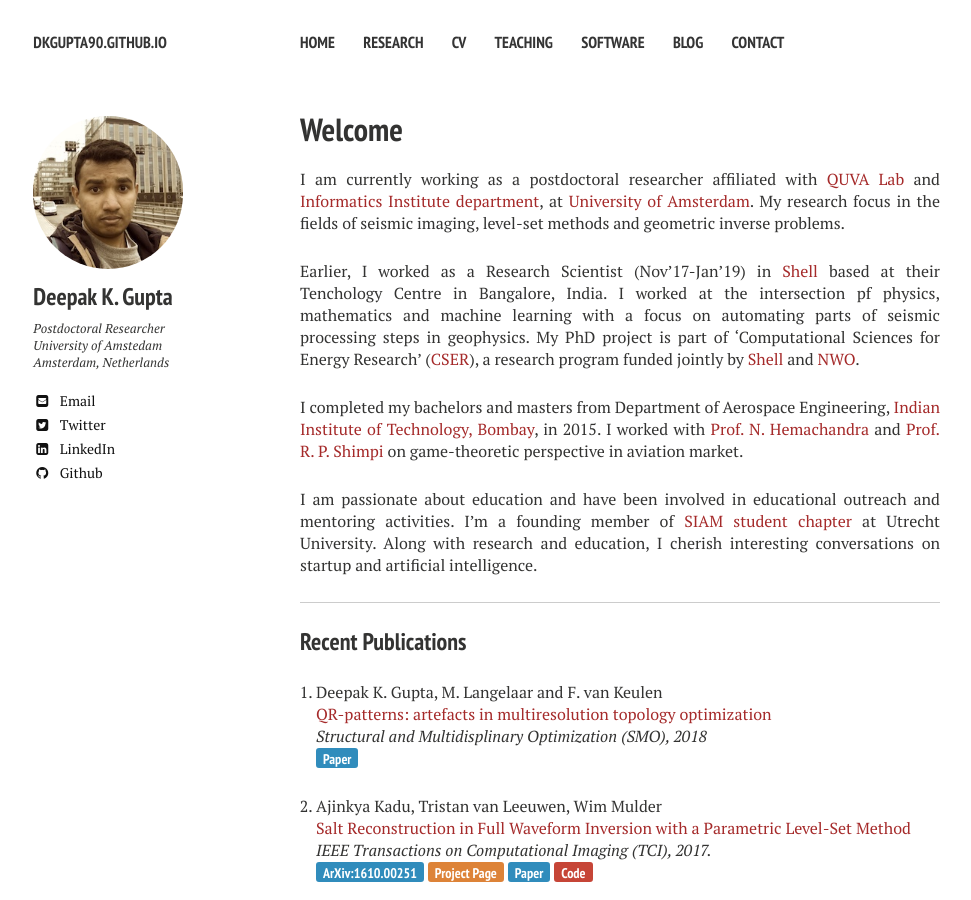
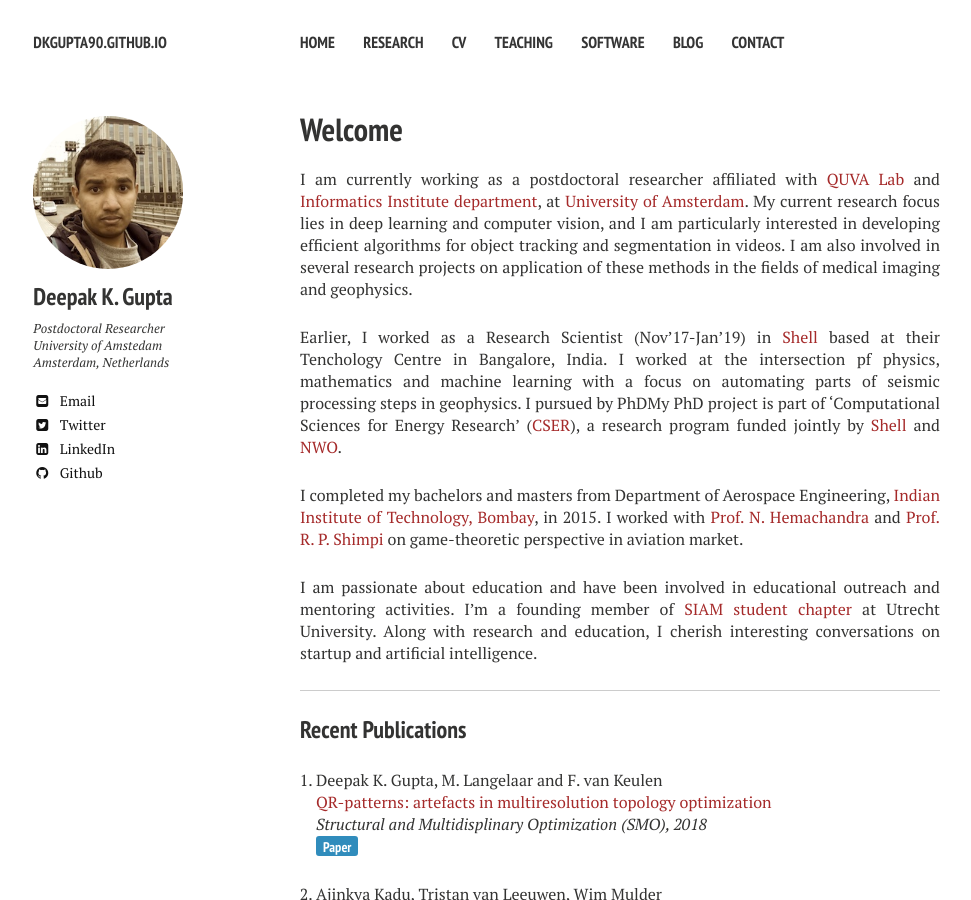
Before and after one commit to dkgupta90/dkgupta90.github.io, a Jekyll site: the page built from index.md, in a window 1280 px wide and 900 px high. Shown: the whole window, without its empty margins (20-991 px from the left). Built offline with Jekyll 4.4.1, drawn with Linux system fonts in a browser that asks for light colours; nearby versions of some CDN libraries.

Commit message:
updated index2

```diff
--- a/index.md
+++ b/index.md
@@ -5,9 +5,9 @@
 modified: 2014-08-08T20:53:07.573882-04:00
 comments: false
 ---
-I am currently working as a postdoctoral researcher affiliated with [QUVA Lab](https://ivi.fnwi.uva.nl/quva/) and [Informatics Institute department](https://ivi.uva.nl/?1561732614898), at [University of Amsterdam](https://www.uva.nl/en). My research focus  in the fields of seismic imaging, level-set methods and geometric inverse problems.
+I am currently working as a postdoctoral researcher affiliated with [QUVA Lab](https://ivi.fnwi.uva.nl/quva/) and [Informatics Institute department](https://ivi.uva.nl/?1561732614898), at [University of Amsterdam](https://www.uva.nl/en). My current research focus lies in deep learning and computer vision, and I am particularly interested in developing efficient algorithms for object tracking and segmentation in videos. I am also involved in several research projects on application of these methods in the fields of medical imaging and geophysics.
 
-Earlier, I worked as a Research Scientist (Nov'17-Jan'19) in [Shell](https://www.shell.com/) based at their Tenchology Centre in Bangalore, India. I worked at the intersection pf physics, mathematics and machine learning with a focus on automating parts of seismic processing steps in geophysics. My PhD project is part of 'Computational Sciences for Energy Research' ([CSER](https://www.fom.nl/en/nwo-domain-science/collaboration-with-companies/cser-2/)), a research program funded jointly by [Shell](https://www.shell.com/) and [NWO](https://www.nwo.nl/en).
+Earlier, I worked as a Research Scientist (Nov'17-Jan'19) in [Shell](https://www.shell.com/) based at their Tenchology Centre in Bangalore, India. I worked at the intersection pf physics, mathematics and machine learning with a focus on automating parts of seismic processing steps in geophysics. I pursued by PhDMy PhD project is part of 'Computational Sciences for Energy Research' ([CSER](https://www.fom.nl/en/nwo-domain-science/collaboration-with-companies/cser-2/)), a research program funded jointly by [Shell](https://www.shell.com/) and [NWO](https://www.nwo.nl/en).
 
 I completed my bachelors and masters from Department of Aerospace Engineering, [Indian Institute of Technology, Bombay](https://www.iitb.ac.in), in 2015. I worked with [Prof. N. Hemachandra](http://www.ieor.iitb.ac.in/~nh) and [Prof. R. P. Shimpi](https://www.aero.iitb.ac.in/~rpshimpi/) on game-theoretic perspective in aviation market.
 
```
